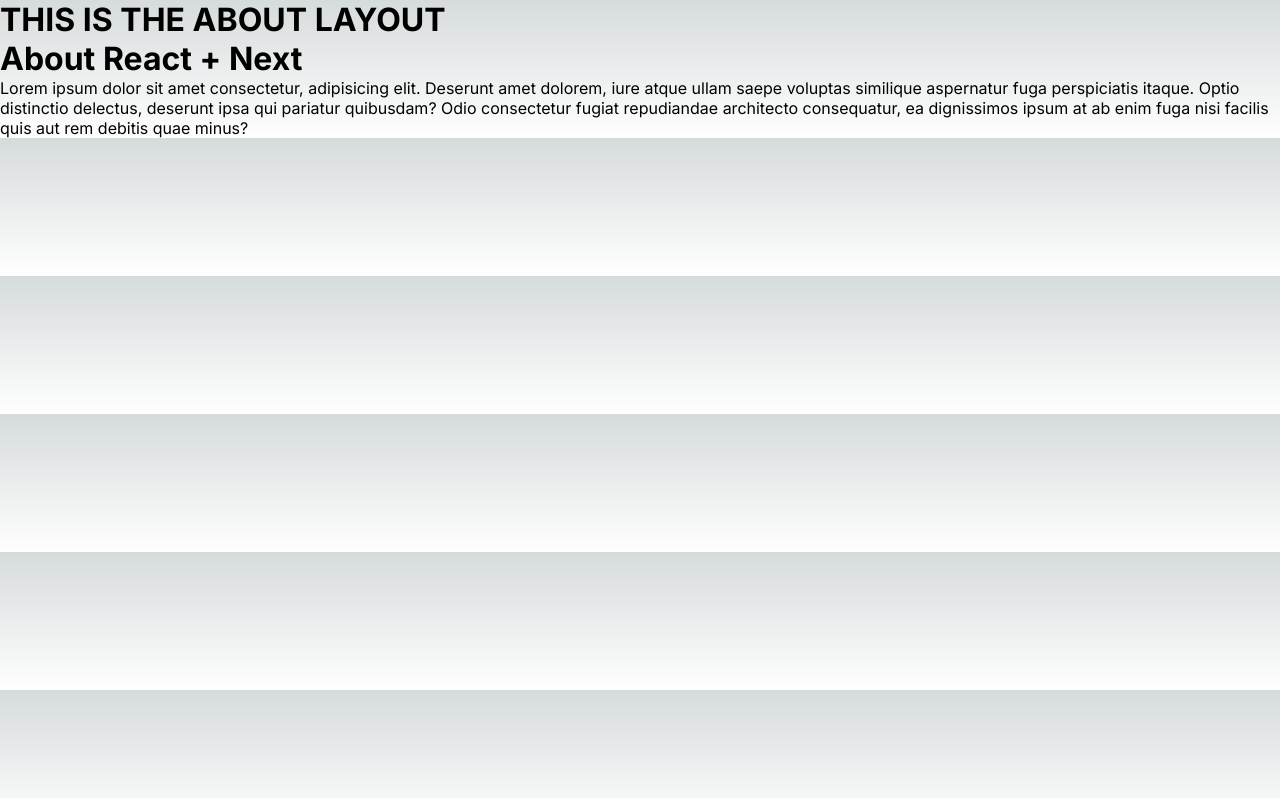
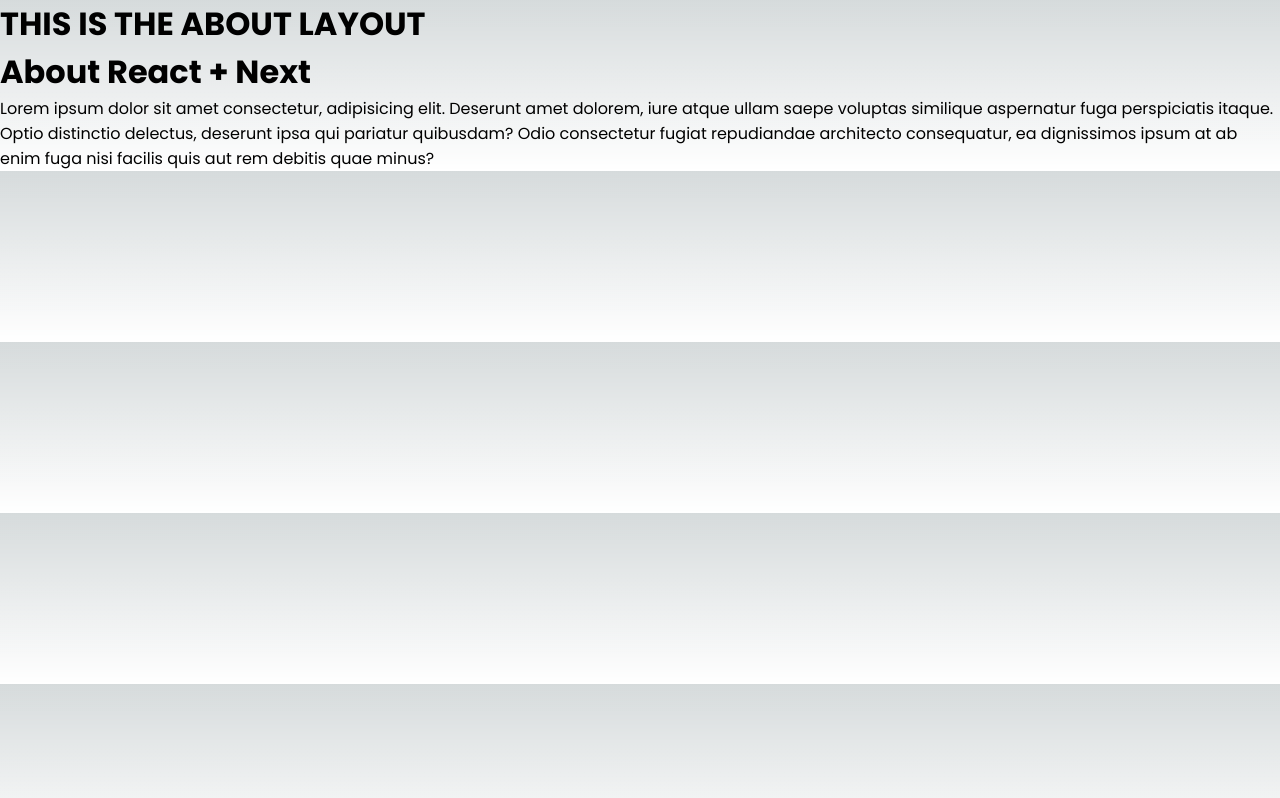
Before and after one commit to TeaHee/learn-react-next, a Next.js app: page /about in a window 1280 px wide. Built offline with nearby package versions, Linux system fonts and the light colour scheme.

Commit message:
use font of lib next

```diff
--- a/src/app/layout.tsx
+++ b/src/app/layout.tsx
@@ -1,13 +1,18 @@
 import './globals.css'
+
+// import font from lib next
 import { Inter } from 'next/font/google'
+import { Poppins } from 'next/font/google'
 
-const inter = Inter({ subsets: ['latin'] })
+const inter = Inter({ subsets: ['vietnamese'] })
+const poppins = Poppins({ weight: ['400', '700'], subsets: ['latin']})
 
 // metadata setting cho <meta>
 export const metadata = {
   title: 'Learn ReactJs with NextJs',
   description: 'lorem ipsum dolor sit amet, consectetur adip',
-  keywords: 'lorem ipsum dolor sit amet'
+  // keywords dùng cho SEO
+  keywords: 'web development, web design, typescript, reactjs, nextjs'
 }
 
 export default function RootLayout({
@@ -17,7 +22,9 @@ export default function RootLayout({
 }) {
   return (
     <html lang="en">
-      <body className={inter.className}>{children}</body>
+      <body className={poppins.className}>
+        <main className='container'>{children}</main>
+      </body>
     </html>
   )
 }
```
